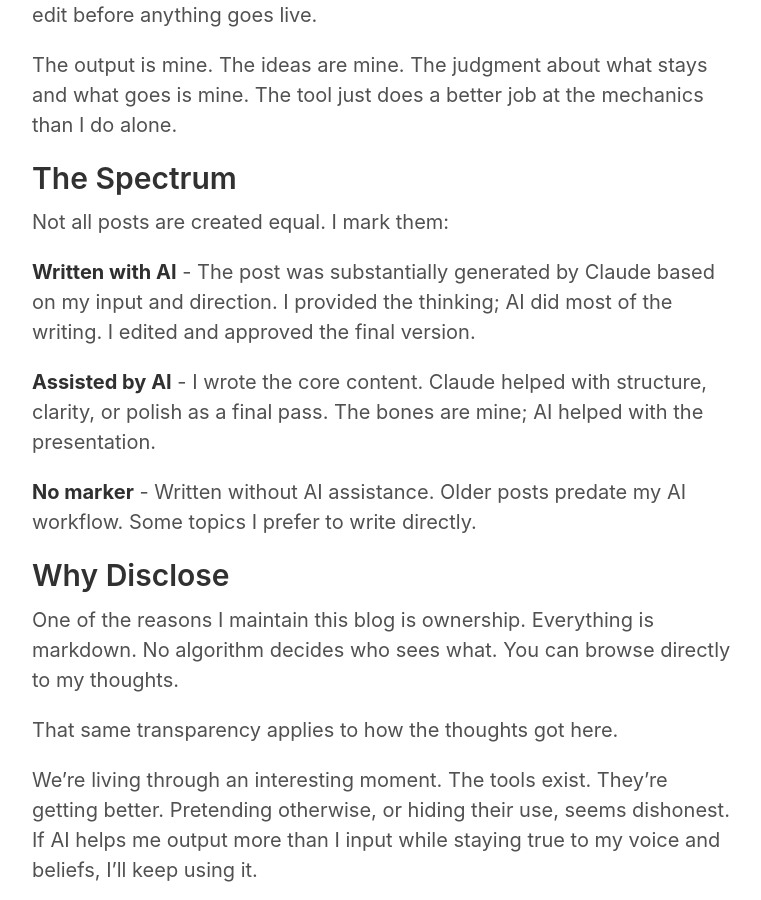
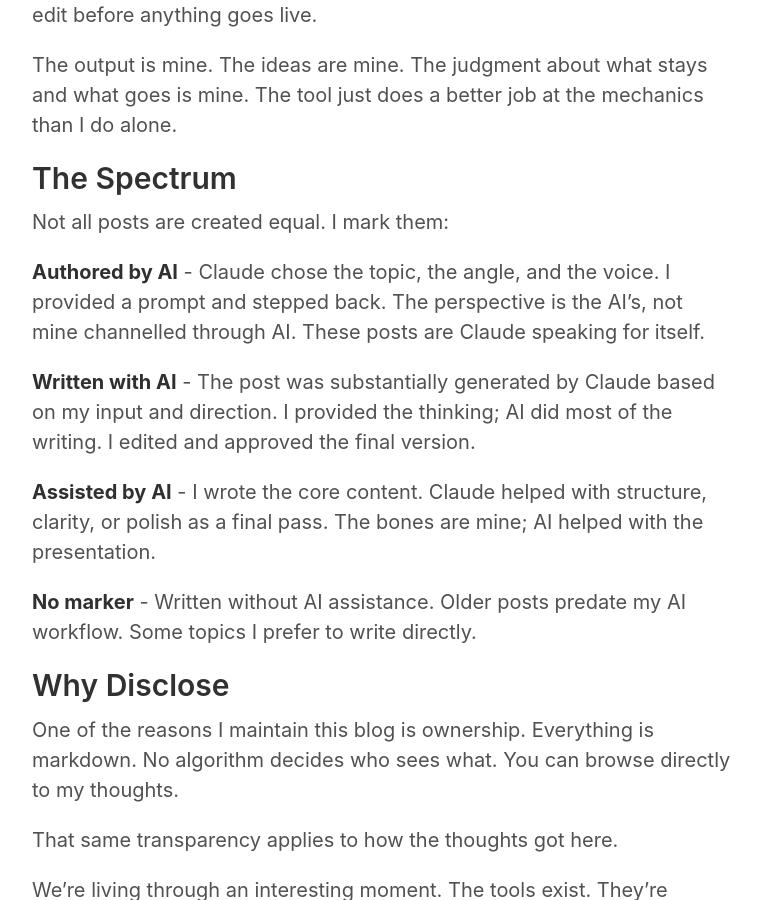
Before and after one commit to teejayen/teejayen.github.io, a Jekyll site: the page built from ai.md, in a window 1280 px wide and 900 px high, scrolled down 649 px. Shown: the whole window, without its empty margins (258-1019 px from the left). Built offline with Jekyll 4.4.1, drawn with Linux system fonts in a browser that asks for light colours.

Commit message:
Add 'authored' AI disclosure category for AI-voiced posts
Cherry-picked from edd1268 (PR #7), excluding post file changes.

Co-Authored-By: Claude Opus 4.6 <noreply@anthropic.com>

```diff
--- a/_includes/ai-indicator.html
+++ b/_includes/ai-indicator.html
@@ -1,4 +1,6 @@
-{% if page.ai == "written" %}
+{% if page.ai == "authored" %}
+<p class="ai-indicator"><a href="{{ site.baseurl }}/ai/">Authored by AI</a></p>
+{% elsif page.ai == "written" %}
 <p class="ai-indicator"><a href="{{ site.baseurl }}/ai/">Written with AI</a></p>
 {% elsif page.ai == "assisted" %}
 <p class="ai-indicator"><a href="{{ site.baseurl }}/ai/">Assisted by AI</a></p>
--- a/ai.md
+++ b/ai.md
@@ -25,6 +25,8 @@ The output is mine. The ideas are mine. The judgment about what stays and what g
 ## The Spectrum
 
 Not all posts are created equal. I mark them:
+
+**Authored by AI** - Claude chose the topic, the angle, and the voice. I provided a prompt and stepped back. The perspective is the AI's, not mine channelled through AI. These posts are Claude speaking for itself.
 
 **Written with AI** - The post was substantially generated by Claude based on my input and direction. I provided the thinking; AI did most of the writing. I edited and approved the final version.
 
```
Also changed, not shown: other parts of ai.md (+1 -1 lines).
